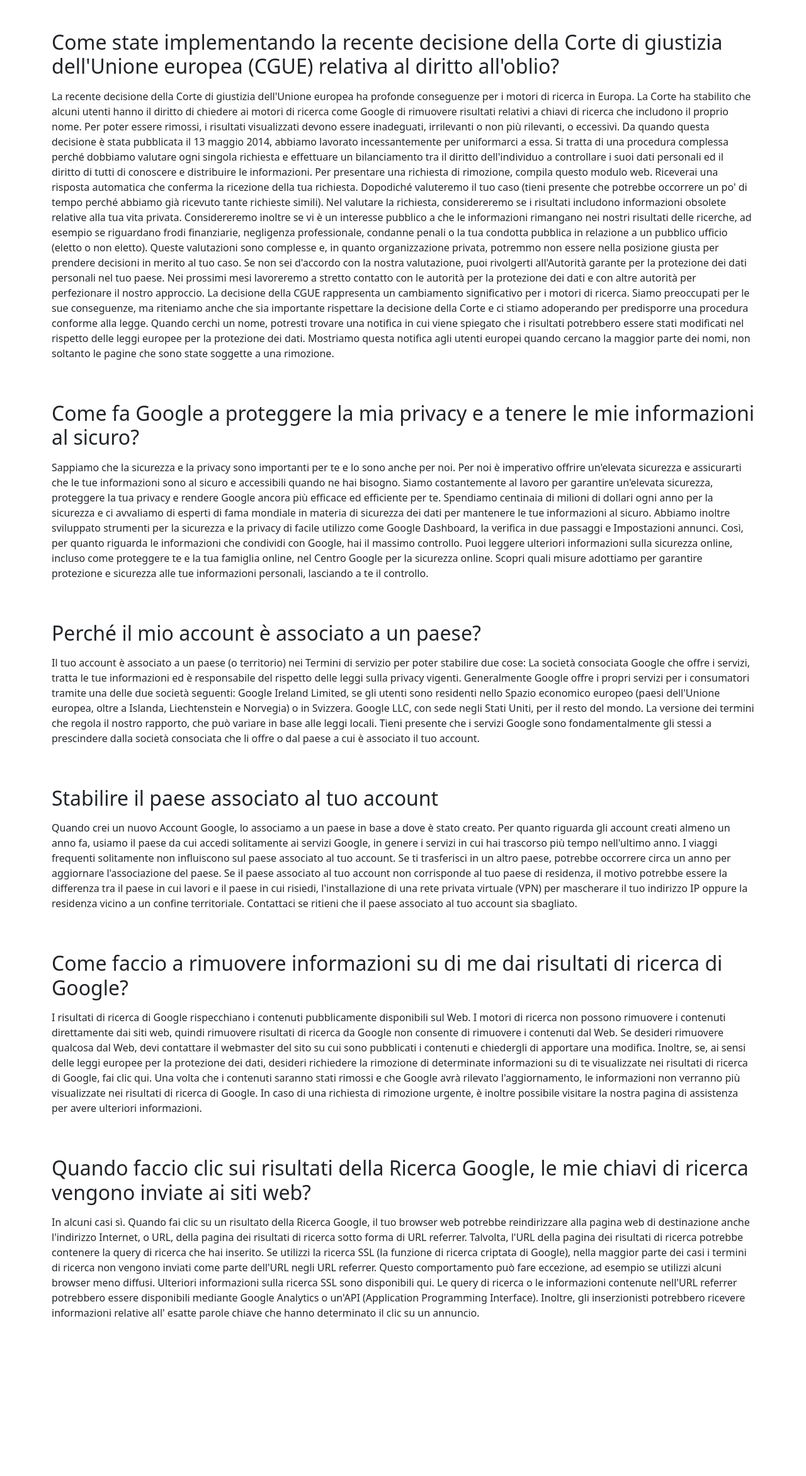
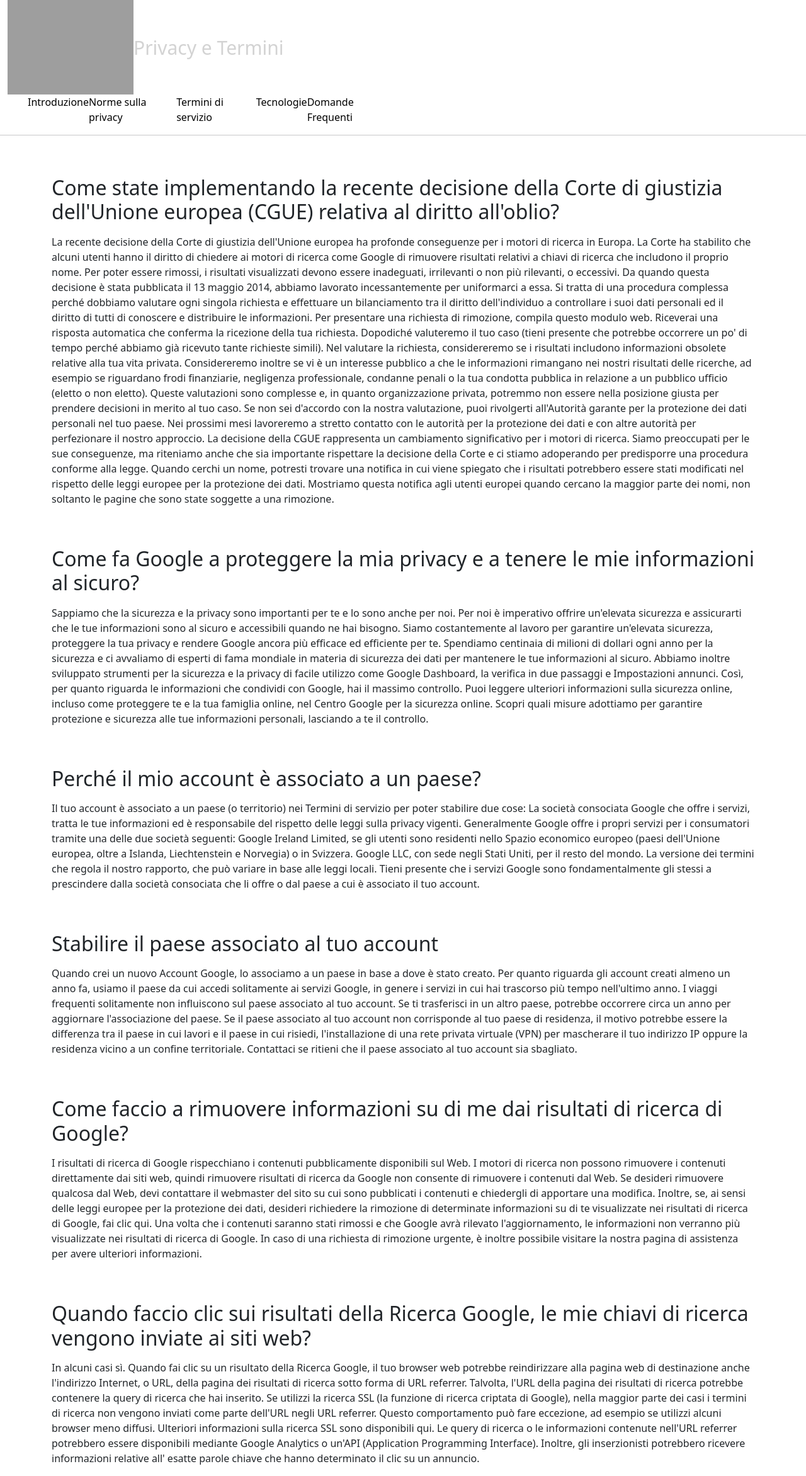
Before and after one commit to Sabelius/php-google-faq, a PHP site: page / in a window 1280 px wide. Shown: the whole page at 63% size. Before the commit the page ends 2094 px from the top, so only its background shows below. Run offline with PHP 8.4, Linux system fonts and the light colour scheme; grey boxes are pictures that could not be loaded.

Commit message:
aggiunta estetica

```diff
--- /dev/null
+++ b/css/style.css
@@ -0,0 +1,14 @@
+img{
+    width: 200px;
+}
+span{
+    font-size: 30px;
+    color: lightgray;
+}
+ul{
+    list-style: none;
+}
+a{
+    text-decoration: none;
+    color: black;
+}
--- a/index.php
+++ b/index.php
@@ -6,6 +6,7 @@
     <meta name="viewport" content="width=device-width, initial-scale=1.0">
     <link href="https://cdn.jsdelivr.net/npm/bootstrap@5.0.2/dist/css/bootstrap.min.css" rel="stylesheet"
         integrity="sha384-EVSTQN3/azprG1Anm3QDgpJLIm9Nao0Yz1ztcQTwFspd3yD65VohhpuuCOmLASjC" crossorigin="anonymous">
+        <link rel="stylesheet" href="css/style.css">
     <title>Google faq</title>
 </head>
 <body>
@@ -18,31 +19,23 @@ $content = [
     [
         "Question" => "Come state implementando la recente decisione della Corte di giustizia dell'Unione europea (CGUE) relativa al diritto all'oblio?",
         "Answer" => "La recente decisione della Corte di giustizia dell'Unione europea ha profonde conseguenze per i motori di ricerca in Europa. La Corte ha stabilito che alcuni utenti hanno il diritto di chiedere ai motori di ricerca come Google di rimuovere risultati relativi a chiavi di ricerca che includono il proprio nome. Per poter essere rimossi, i risultati visualizzati devono essere inadeguati, irrilevanti o non più rilevanti, o eccessivi.
-
          Da quando questa decisione è stata pubblicata il 13 maggio 2014, abbiamo lavorato incessantemente per uniformarci a essa. Si tratta di una procedura complessa perché dobbiamo valutare ogni singola richiesta e effettuare un bilanciamento tra il diritto dell'individuo a controllare i suoi dati personali ed il diritto di tutti di conoscere e distribuire le informazioni.
-
         Per presentare una richiesta di rimozione, compila questo modulo web. Riceverai una risposta automatica che conferma la ricezione della tua richiesta. Dopodiché valuteremo il tuo caso (tieni presente che potrebbe occorrere un po' di tempo perché abbiamo già ricevuto tante richieste simili). Nel valutare la richiesta, considereremo se i risultati includono informazioni obsolete relative alla tua vita privata. Considereremo inoltre se vi è un interesse pubblico a che le informazioni rimangano nei nostri risultati delle ricerche, ad esempio se riguardano frodi finanziarie, negligenza professionale, condanne penali o la tua condotta pubblica in relazione a un pubblico ufficio (eletto o non eletto). Queste valutazioni sono complesse e, in quanto organizzazione privata, potremmo non essere nella posizione giusta per prendere decisioni in merito al tuo caso. Se non sei d'accordo con la nostra valutazione, puoi rivolgerti all'Autorità garante per la protezione dei dati personali nel tuo paese.
-
         Nei prossimi mesi lavoreremo a stretto contatto con le autorità per la protezione dei dati e con altre autorità per perfezionare il nostro approccio. La decisione della CGUE rappresenta un cambiamento significativo per i motori di ricerca. Siamo preoccupati per le sue conseguenze, ma riteniamo anche che sia importante rispettare la decisione della Corte e ci stiamo adoperando per predisporre una procedura conforme alla legge.
-
         Quando cerchi un nome, potresti trovare una notifica in cui viene spiegato che i risultati potrebbero essere stati modificati nel rispetto delle leggi europee per la protezione dei dati. Mostriamo questa notifica agli utenti europei quando cercano la maggior parte dei nomi, non soltanto le pagine che sono state soggette a una rimozione.",
     ],
 
     [
         "Question" => "Come fa Google a proteggere la mia privacy e a tenere le mie informazioni al sicuro?",
         "Answer" => "Sappiamo che la sicurezza e la privacy sono importanti per te e lo sono anche per noi. Per noi è imperativo offrire un'elevata sicurezza e assicurarti che le tue informazioni sono al sicuro e accessibili quando ne hai bisogno.
-
         Siamo costantemente al lavoro per garantire un'elevata sicurezza, proteggere la tua privacy e rendere Google ancora più efficace ed efficiente per te. Spendiamo centinaia di milioni di dollari ogni anno per la sicurezza e ci avvaliamo di esperti di fama mondiale in materia di sicurezza dei dati per mantenere le tue informazioni al sicuro. Abbiamo inoltre sviluppato strumenti per la sicurezza e la privacy di facile utilizzo come Google Dashboard, la verifica in due passaggi e Impostazioni annunci. Così, per quanto riguarda le informazioni che condividi con Google, hai il massimo controllo.
-
         Puoi leggere ulteriori informazioni sulla sicurezza online, incluso come proteggere te e la tua famiglia online, nel Centro Google per la sicurezza online.
-
         Scopri quali misure adottiamo per garantire protezione e sicurezza alle tue informazioni personali, lasciando a te il controllo.",
     ],
 
     [
         "Question" => "Perché il mio account è associato a un paese?",
         "Answer" => "Il tuo account è associato a un paese (o territorio) nei Termini di servizio per poter stabilire due cose:
-
         La società consociata Google che offre i servizi, tratta le tue informazioni ed è responsabile del rispetto delle leggi sulla privacy vigenti. Generalmente Google offre i propri servizi per i consumatori tramite una delle due società seguenti:
         Google Ireland Limited, se gli utenti sono residenti nello Spazio economico europeo (paesi dell'Unione europea, oltre a Islanda, Liechtenstein e Norvegia) o in Svizzera.
         Google LLC, con sede negli Stati Uniti, per il resto del mondo.
@@ -53,9 +46,7 @@ $content = [
     [
         "Question" => "Stabilire il paese associato al tuo account",
         "Answer" => "Quando crei un nuovo Account Google, lo associamo a un paese in base a dove è stato creato. Per quanto riguarda gli account creati almeno un anno fa, usiamo il paese da cui accedi solitamente ai servizi Google, in genere i servizi in cui hai trascorso più tempo nell'ultimo anno.
-
         I viaggi frequenti solitamente non influiscono sul paese associato al tuo account. Se ti trasferisci in un altro paese, potrebbe occorrere circa un anno per aggiornare l'associazione del paese.
-
         Se il paese associato al tuo account non corrisponde al tuo paese di residenza, il motivo potrebbe essere la differenza tra il paese in cui lavori e il paese in cui risiedi, l'installazione di una rete privata virtuale (VPN) per mascherare il tuo indirizzo IP oppure la residenza vicino a un confine territoriale. Contattaci se ritieni che il paese associato al tuo account sia sbagliato.",
     ],
 
@@ -73,11 +64,35 @@ $content = [
 ?>
 
 
+<div class="container-fluid">
+    <div class="row">
+        <div class="col-12 d-flex align-items-center">
+            <img src="https://www.progettoitalianews.net/news/wp-content/uploads/2019/08/google2.0.0.jpg" alt="logo">
+            <span>Privacy e Termini</span>
+        </div>
+    </div>
+    <div class="row">
+        <div class="col-6">
+            <ul class="d-flex justify-content-between">
+                <li><a href="#">Introduzione</a></li>
+                <li><a href="#">Norme sulla privacy</a></li>
+                <li><a href="#">Termini di servizio</a></li>
+                <li><a href="#">Tecnologie</a></li>
+                <li><a href="#">Domande Frequenti</a></li>
+            </ul>
+        </div>
+        <hr>
+    </div>
+</div>
+
+
 <div class="container">
-
+    <div class="row">
+        <div class="col-12">
             <?php
                 foreach($content as $section) {
             ?>
+
             <h2 class="pt-5"><?php echo $section["Question"]?></h2>
             <p class="pt-2"><?php echo $section["Answer"]?></p>
 
@@ -86,7 +101,8 @@ foreach($content as $section) {
                 }
 
             ?>
-
+        </div>
+    </div>
 </div>
 
 </body>
```
Lines whose indentation alone changed are shown as unchanged.
